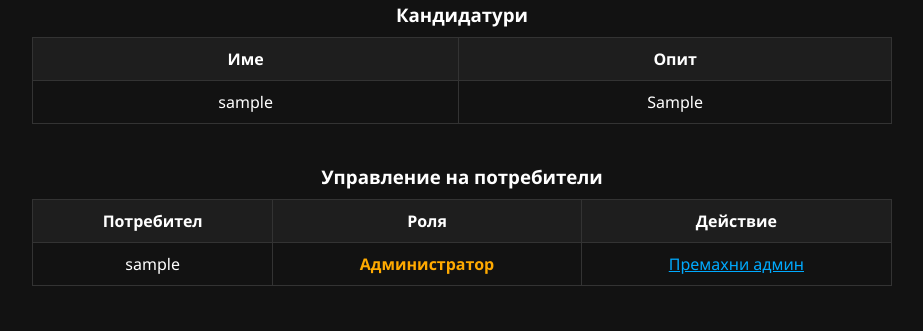
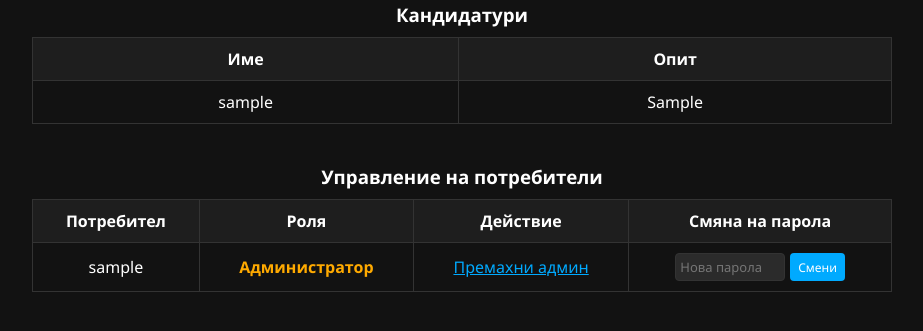
Before and after one commit to s1lly-work/novatransit, a Flask app: page /admin in a window 1280 px wide. Shown: the part 173-504 px from the top of the page, without its empty margins (178-1101 px from the left). Run offline with Flask 3, Linux system fonts and the light colour scheme; a user stored in the database is signed in; tables that the repository leaves empty hold one stand-in row (values such as "Sample post").

Commit message:
Update admin.html

```diff
--- a/templates/admin.html
+++ b/templates/admin.html
@@ -28,13 +28,14 @@
             <th style="padding: 10px; border: 1px solid #333;">Потребител</th>
             <th style="padding: 10px; border: 1px solid #333;">Роля</th>
             <th style="padding: 10px; border: 1px solid #333;">Действие</th>
+            <th style="padding: 10px; border: 1px solid #333;">Смяна на парола</th>
         </tr>
         {% for u in users %}
         <tr>
             <td style="padding: 10px; border: 1px solid #333;">{{ u.username }}</td>
             <td style="padding: 10px; border: 1px solid #333;">
                 {% if u.username == 's1llyy' %}
-                    <span style="color: #ff4d4d; font-weight: bold;">Главен Администратор</span>
+                    <span style="color: #ff3333; font-weight: bold;">Главен Администратор</span>
                 {% elif u.is_admin %}
                     <span style="color: #ffaa00; font-weight: bold;">Администратор</span>
                 {% else %}
@@ -50,6 +51,12 @@
                     </a>
                 {% endif %}
             </td>
+            <td style="padding: 10px; border: 1px solid #333;">
+                <form action="{{ url_for('admin_change_password', user_id=u.id) }}" method="POST" style="display: flex; gap: 5px; justify-content: center;">
+                    <input type="password" name="new_password" placeholder="Нова парола" required style="width: 110px; padding: 4px; margin: 0; font-size: 13px;">
+                    <button type="submit" style="padding: 4px 8px; font-size: 12px;">Смени</button>
+                </form>
+            </td>
         </tr>
         {% endfor %}
     </table>
```
